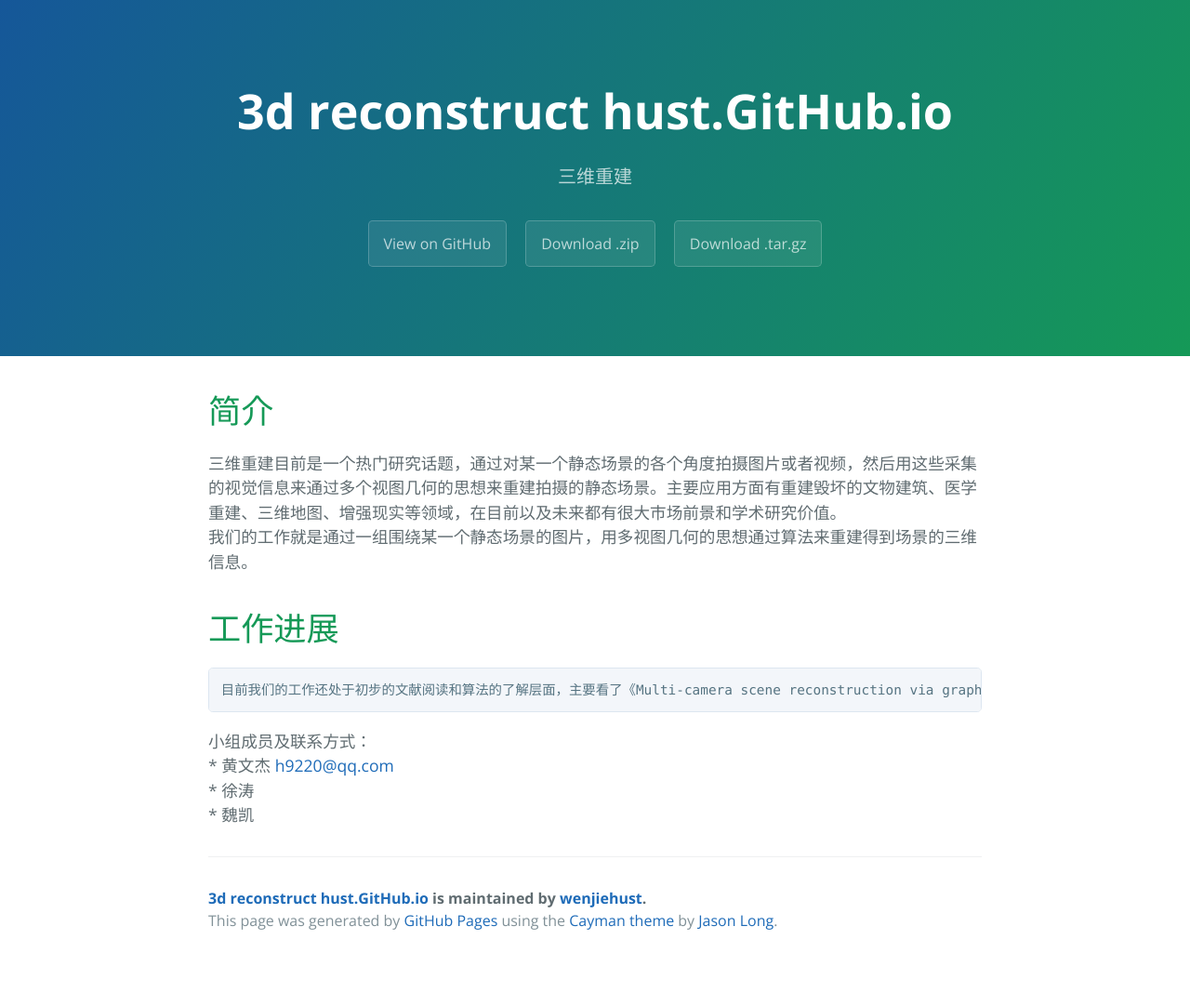
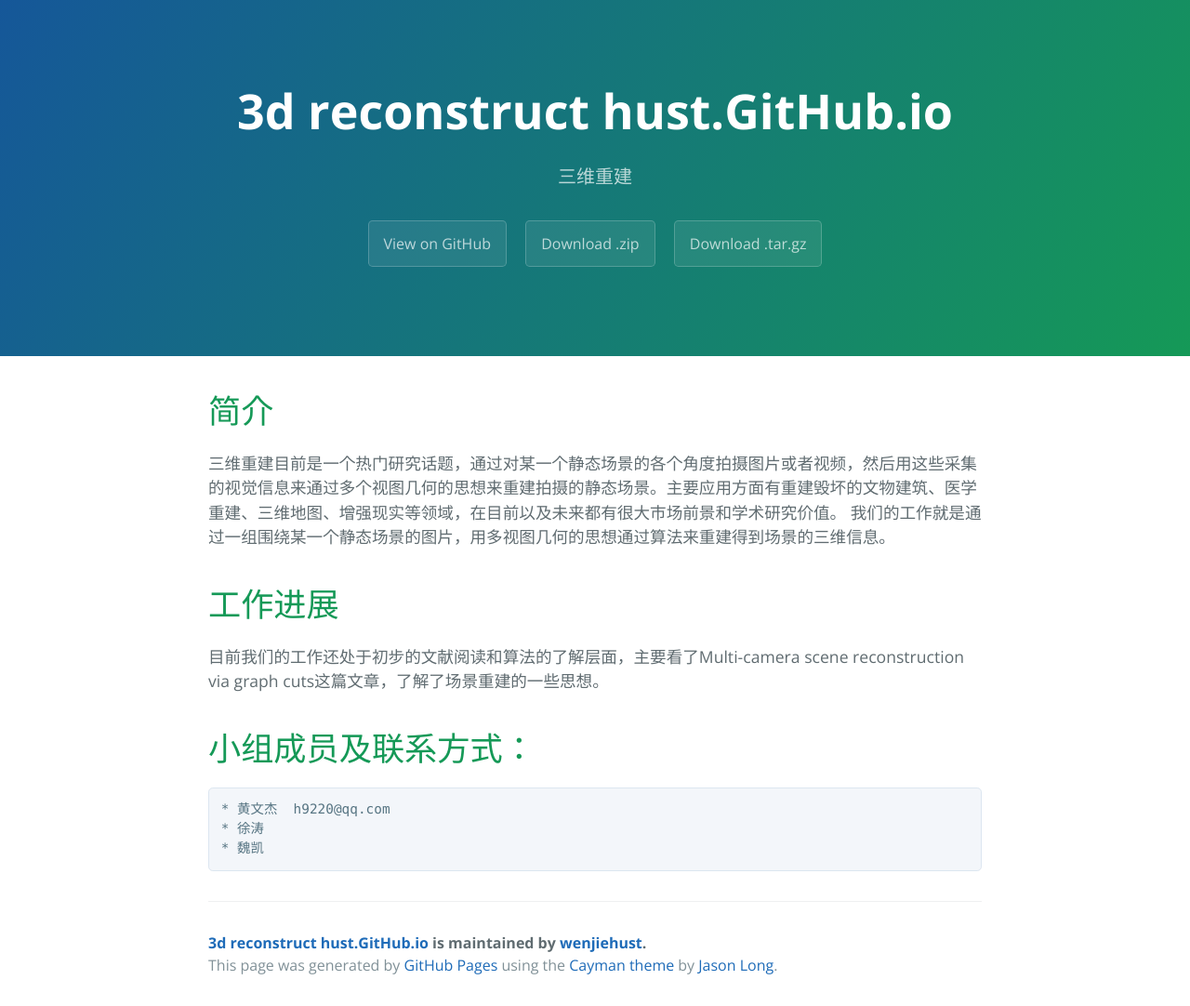
Before and after one commit to wenjiehust/3d_reconstruct_Hust.github.io, a plain HTML site: page index.html in a window 1280 px wide. Shown: the whole page at 93% size. Before the commit the page ends 1034 px from the top, so only its background shows below. Drawn offline with nearby package versions, Linux system fonts and the light colour scheme.

Commit message:
Create gh-pages branch via GitHub

```diff
--- a/index.html
+++ b/index.html
@@ -22,19 +22,21 @@
       <h1>
 <a id="简介" class="anchor" href="#%E7%AE%80%E4%BB%8B" aria-hidden="true"><span aria-hidden="true" class="octicon octicon-link"></span></a>简介</h1>
 
-<p>三维重建目前是一个热门研究话题，通过对某一个静态场景的各个角度拍摄图片或者视频，然后用这些采集的视觉信息来通过多个视图几何的思想来重建拍摄的静态场景。主要应用方面有重建毁坏的文物建筑、医学重建、三维地图、增强现实等领域，在目前以及未来都有很大市场前景和学术研究价值。<br>
-    我们的工作就是通过一组围绕某一个静态场景的图片，用多视图几何的思想通过算法来重建得到场景的三维信息。<br></p>
+<p>三维重建目前是一个热门研究话题，通过对某一个静态场景的各个角度拍摄图片或者视频，然后用这些采集的视觉信息来通过多个视图几何的思想来重建拍摄的静态场景。主要应用方面有重建毁坏的文物建筑、医学重建、三维地图、增强现实等领域，在目前以及未来都有很大市场前景和学术研究价值。
+我们的工作就是通过一组围绕某一个静态场景的图片，用多视图几何的思想通过算法来重建得到场景的三维信息。</p>
 
 <h1>
 <a id="工作进展" class="anchor" href="#%E5%B7%A5%E4%BD%9C%E8%BF%9B%E5%B1%95" aria-hidden="true"><span aria-hidden="true" class="octicon octicon-link"></span></a>工作进展</h1>
 
-<pre><code>目前我们的工作还处于初步的文献阅读和算法的了解层面，主要看了《Multi-camera scene reconstruction via graph cuts》这篇文章，了解了场景重建的一些思想。&lt;br /&gt;
+<p>目前我们的工作还处于初步的文献阅读和算法的了解层面，主要看了Multi-camera scene reconstruction via graph cuts这篇文章，了解了场景重建的一些思想。</p>
+
+<h1>
+<a id="小组成员及联系方式" class="anchor" href="#%E5%B0%8F%E7%BB%84%E6%88%90%E5%91%98%E5%8F%8A%E8%81%94%E7%B3%BB%E6%96%B9%E5%BC%8F" aria-hidden="true"><span aria-hidden="true" class="octicon octicon-link"></span></a>小组成员及联系方式：</h1>
+
+<pre><code>* 黄文杰  h9220@qq.com
+* 徐涛
+* 魏凯
 </code></pre>
-
-<p>小组成员及联系方式：<br>
-    * 黄文杰  <a href="mailto:h9220@qq.com">h9220@qq.com</a><br>
-    * 徐涛  <br>
-    * 魏凯<br></p>
 
       <footer class="site-footer">
         <span class="site-footer-owner"><a href="https://github.com/wenjiehust/3d_reconstruct_Hust.github.io">3d reconstruct hust.GitHub.io</a> is maintained by <a href="https://github.com/wenjiehust">wenjiehust</a>.</span>
--- a/params.json
+++ b/params.json
@@ -1,6 +1,6 @@
 {
   "name": "3d reconstruct hust.GitHub.io",
   "tagline": "三维重建",
-  "body": "#简介\r\n三维重建目前是一个热门研究话题，通过对某一个静态场景的各个角度拍摄图片或者视频，然后用这些采集的视觉信息来通过多个视图几何的思想来重建拍摄的静态场景。主要应用方面有重建毁坏的文物建筑、医学重建、三维地图、增强现实等领域，在目前以及未来都有很大市场前景和学术研究价值。<br />\r\n    我们的工作就是通过一组围绕某一个静态场景的图片，用多视图几何的思想通过算法来重建得到场景的三维信息。<br />\r\n#工作进展\r\n    目前我们的工作还处于初步的文献阅读和算法的了解层面，主要看了《Multi-camera scene reconstruction via graph cuts》这篇文章，了解了场景重建的一些思想。<br />\r\n小组成员及联系方式：<br />\r\n    * 黄文杰  h9220@qq.com<br />\r\n    * 徐涛  <br />\r\n    * 魏凯<br />\r\n",
+  "body": "#简介\r\n三维重建目前是一个热门研究话题，通过对某一个静态场景的各个角度拍摄图片或者视频，然后用这些采集的视觉信息来通过多个视图几何的思想来重建拍摄的静态场景。主要应用方面有重建毁坏的文物建筑、医学重建、三维地图、增强现实等领域，在目前以及未来都有很大市场前景和学术研究价值。\r\n我们的工作就是通过一组围绕某一个静态场景的图片，用多视图几何的思想通过算法来重建得到场景的三维信息。\r\n#工作进展\r\n目前我们的工作还处于初步的文献阅读和算法的了解层面，主要看了Multi-camera scene reconstruction via graph cuts这篇文章，了解了场景重建的一些思想。\r\n#小组成员及联系方式：\r\n    * 黄文杰  h9220@qq.com\r\n    * 徐涛 \r\n    * 魏凯\r\n",
   "note": "Don't delete this file! It's used internally to help with page regeneration."
 }
```
